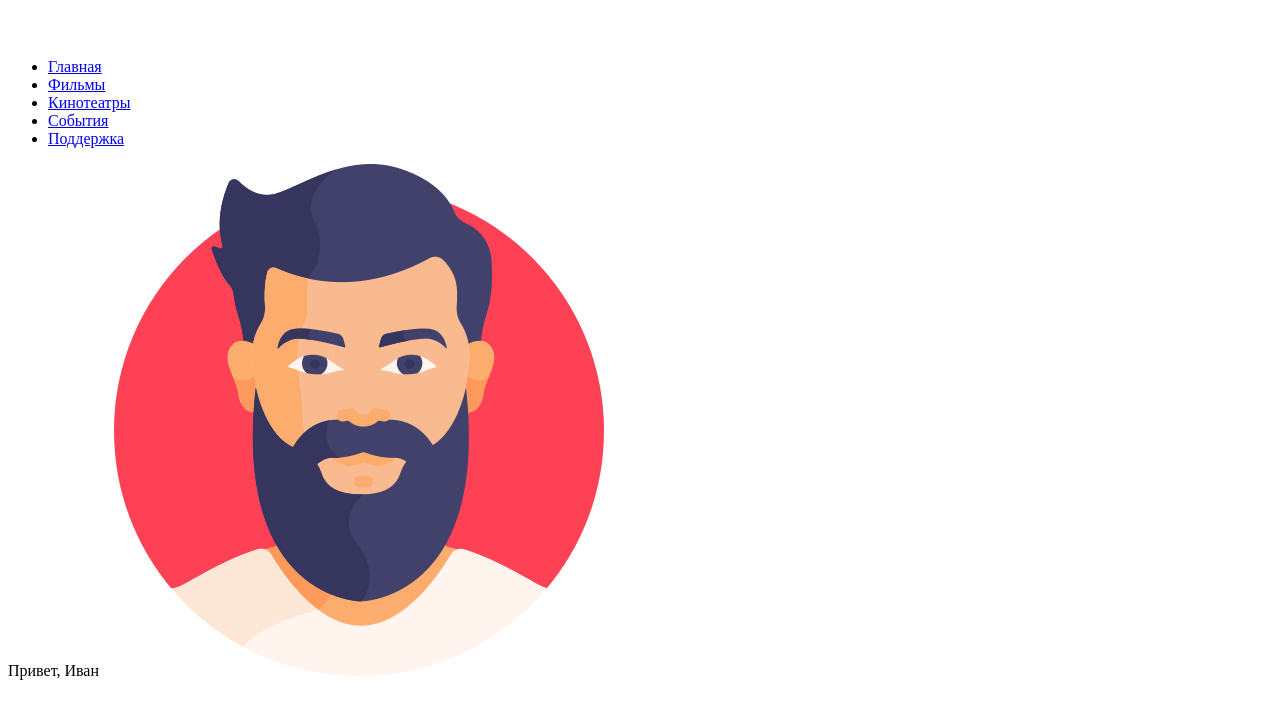
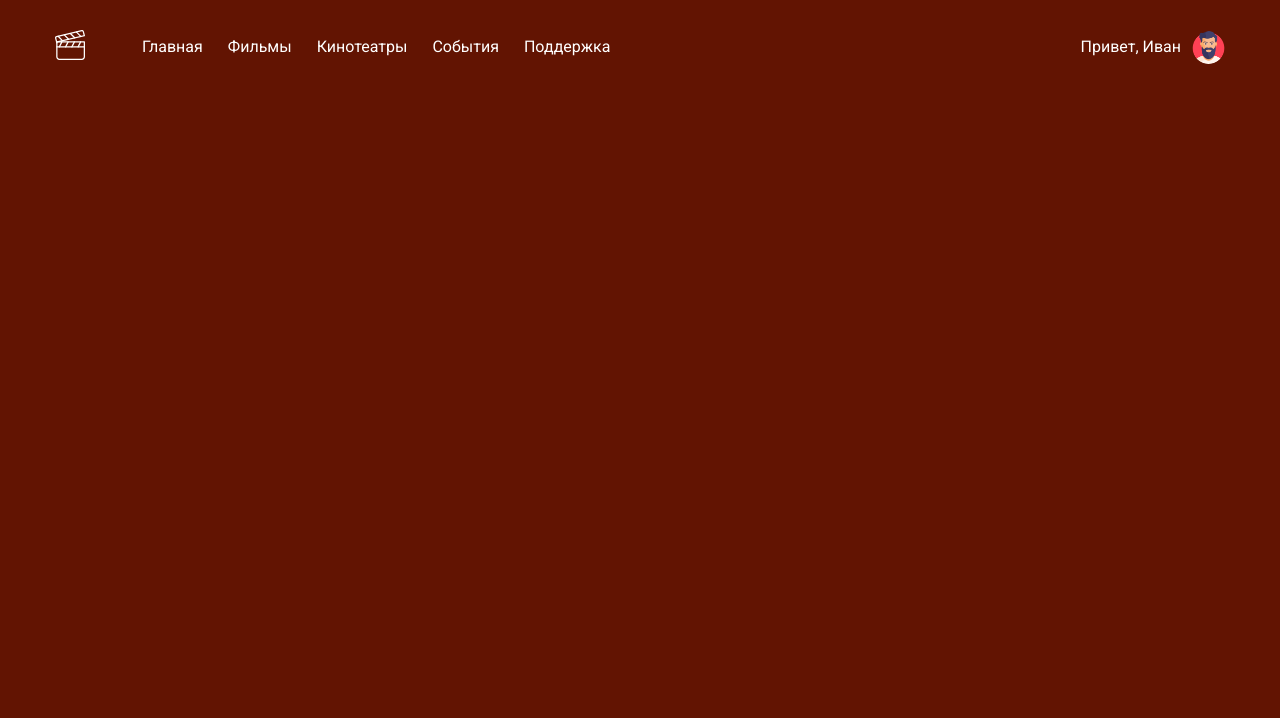
Before and after one commit to 0xNord/cinema-project, a plain HTML site: page index.html in a window 1280 px wide. Drawn offline with Linux system fonts and the light colour scheme; the site is published under a folder, as on GitHub Pages, so addresses that start at the root find nothing.

Commit message:
FIX - неработающие стили в github pages
удалил / при подключении стилей
/css/ -> css/

```diff
--- a/index.html
+++ b/index.html
@@ -8,8 +8,8 @@
     <link rel="preconnect" href="https://fonts.googleapis.com">
     <link rel="preconnect" href="https://fonts.gstatic.com" crossorigin>
     <link href="https://fonts.googleapis.com/css2?family=Roboto:wght@400;700&display=swap" rel="stylesheet">
-    <link rel="stylesheet" href="/css/normalize.css">
-    <link rel="stylesheet" href="/css/style.css">
+    <link rel="stylesheet" href="css/normalize.css">
+    <link rel="stylesheet" href="css/style.css">
 </head>
 <body>
     <header class="header container">
```
